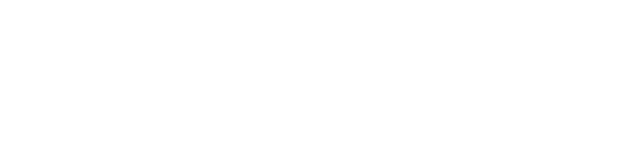
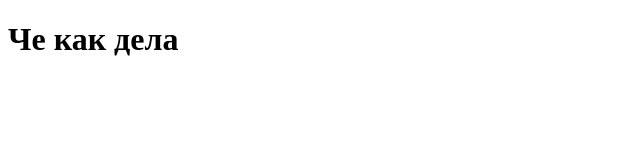
Before and after one commit to 3a4emMneNik/Rubic-PS111021, a plain HTML site: page index.html in a window 1280 px wide. Shown: the whole page, without its empty margins (0-640 px from the left). Drawn offline with Linux system fonts and the light colour scheme.

Commit message:
Добавили зоголовок

```diff
--- a/index.html
+++ b/index.html
@@ -6,6 +6,6 @@
     <title>Document</title>
 </head>
 <body>
-
+    <h1>Че как дела</h1>
 </body>
 </html>
```
